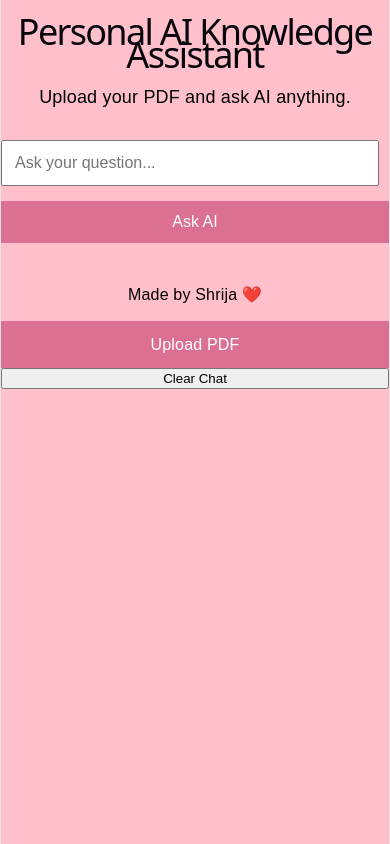
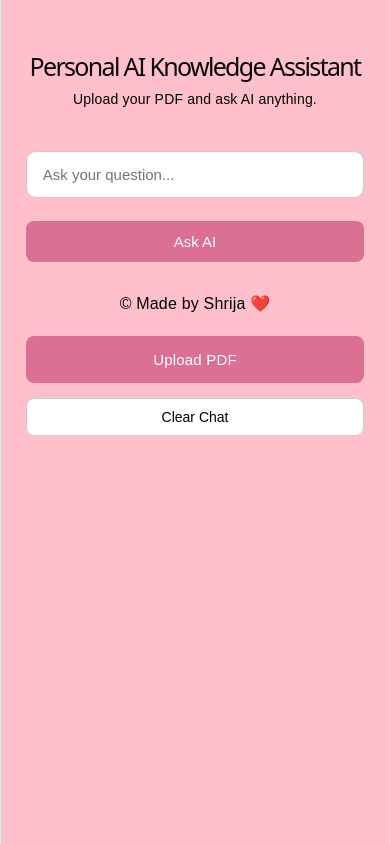
Before and after one commit to shrijananduri/personal-ai-knowledge-assistant, a React (Vite) app in the folder frontend/: page / in a window 390 px wide. Built offline with nearby package versions, Linux system fonts and the light colour scheme.

Commit message:
style: improve UI and responsive layout

```diff
--- a/frontend/src/App.jsx
+++ b/frontend/src/App.jsx
@@ -89,9 +89,13 @@ function UploadButton() {
         Upload PDF
       </label>
 
-      {file && <p>Selected file: {file.name}</p>}
+      {file && (
+  <p className="file-name">
+    📄 {file.name}
+  </p>
+)}
 {file && (
-  <button onClick={handleRemoveFile}>
+  <button onClick={handleRemoveFile} className="remove-button">
     Remove PDF
   </button>
 )}
@@ -125,7 +129,7 @@ function Question(props) {
 }
 
 function Footer() {
-  return <p className="footer">Made by Shrija ❤️</p>;
+  return <p className="footer"> © Made by Shrija ❤️</p>;
 }
 
 
@@ -183,7 +187,7 @@ setLoading(true);
 }
 
 return (
-  <>
+  <div className="app-container">
     <Header title="Personal AI Knowledge Assistant" />
     <Subtitle />
 
@@ -217,7 +221,7 @@ return (
     <button onClick={handleClearChat} className="clear-chat-button">
       Clear Chat
     </button>
-  </>
+  </div>
 );
 }
 export default App;
--- a/frontend/src/Header.css
+++ b/frontend/src/Header.css
@@ -44,3 +44,139 @@ body {
 #file-upload {
   display: none;
 }
+.app-container {
+  width: 90%;
+  max-width: 900px;
+  margin: 40px auto;
+  padding: 30px;
+  box-sizing: border-box;
+}
+h1 {
+  text-align: center;
+  margin-bottom: 10px;
+  font-size: 32px;
+}
+
+.subtitle {
+  text-align: center;
+  margin-bottom: 30px;
+  font-size: 16px;
+}
+.input {
+  width: 100%;
+  padding: 14px 16px;
+  margin-top: 10px;
+  margin-bottom: 15px;
+  border: 1px solid #ccc;
+  border-radius: 10px;
+  font-size: 16px;
+  box-sizing: border-box;
+  outline: none;
+}
+
+.input:focus {
+  border-color: #555;
+}
+.button {
+  padding: 12px 20px;
+  border: none;
+  border-radius: 8px;
+  font-size: 15px;
+  cursor: pointer;
+  margin: 5px;
+}
+
+.button:hover {
+  opacity: 0.85;
+}
+
+.button:disabled {
+  opacity: 0.5;
+  cursor: not-allowed;
+}
+.message {
+  margin-top: 20px;
+  padding: 16px;
+  border-radius: 10px;
+  border: 1px solid #ddd;
+}
+
+.question {
+  font-weight: bold;
+  margin-bottom: 10px;
+}
+
+.answer {
+  margin: 0;
+  line-height: 1.6;
+}.file-name {
+  margin: 12px 0;
+  font-size: 14px;
+  font-weight: 500;
+}
+
+.remove-button {
+  padding: 10px 16px;
+  border: 1px solid #ccc;
+  border-radius: 8px;
+  background: white;
+  cursor: pointer;
+  font-size: 14px;
+}
+
+.remove-button:hover {
+  background: #f5f5f5;
+}.clear-chat-button {
+  padding: 10px 16px;
+  margin: 15px 5px;
+  border: 1px solid #ccc;
+  border-radius: 8px;
+  background: white;
+  cursor: pointer;
+  font-size: 14px;
+}
+
+.clear-chat-button:hover {
+  background: #f5f5f5;
+}
+@media (max-width: 600px) {
+  .app-container {
+    width: 95%;
+    margin: 20px auto;
+    padding: 15px;
+  }
+
+  h1 {
+    font-size: 25px;
+  }
+
+  .subtitle {
+    font-size: 14px;
+  }
+
+  .button,
+  .remove-button,
+  .clear-chat-button {
+    width: 100%;
+    margin: 8px 0;
+    display: block;
+    box-sizing: border-box;
+  }
+
+  .clear-chat-button {
+    margin-top: 15px;
+  }
+
+  .input {
+    font-size: 15px;
+  }
+
+  .footer {
+    margin-top: 30px;
+    margin-bottom: 20px;
+  }
+
+  .file-name {
+    margin-top: 15px;
+  }
+}
```
